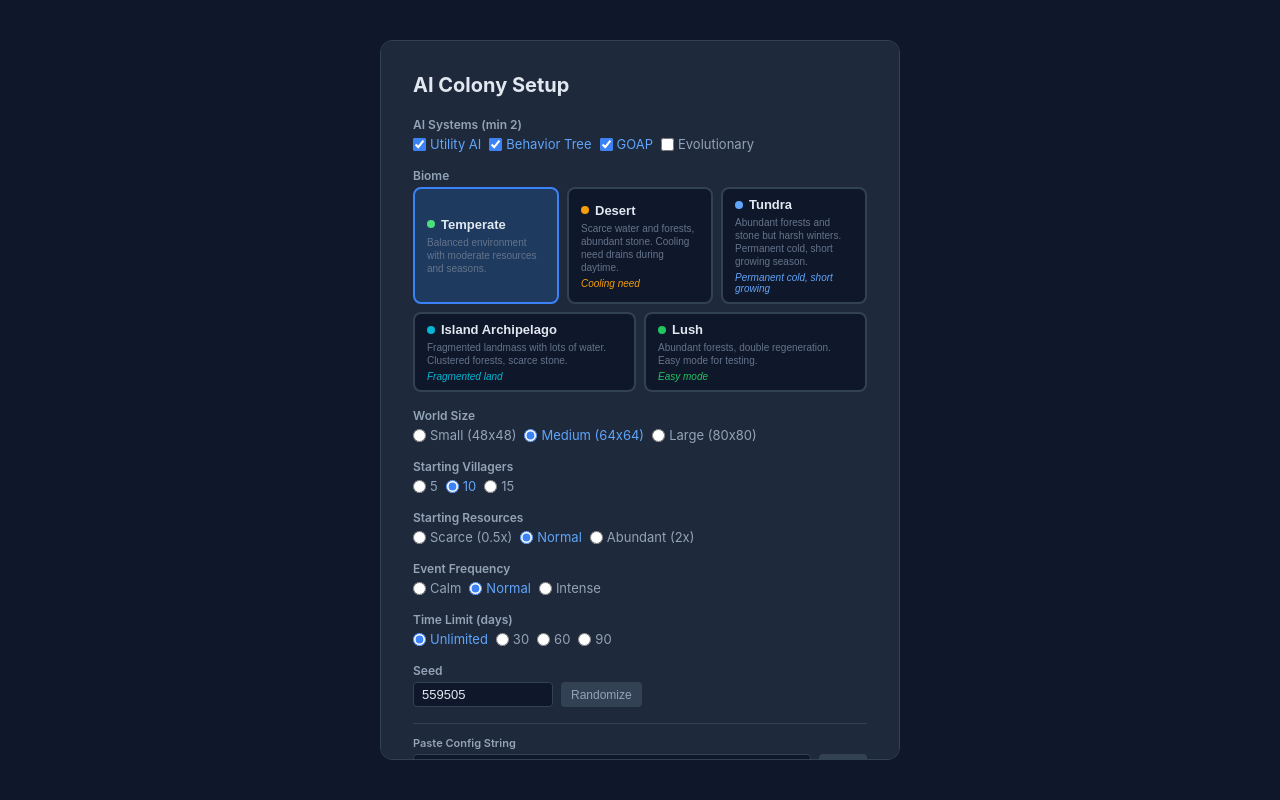
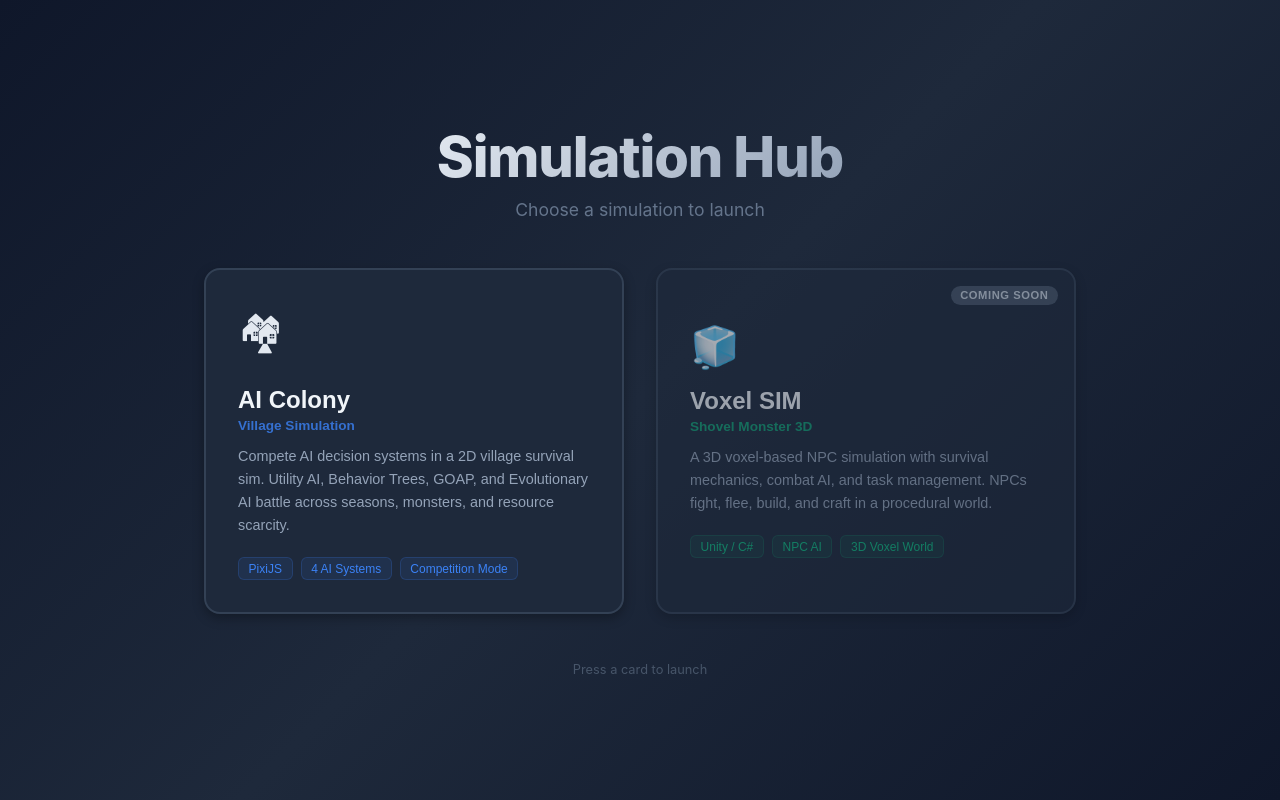
Before and after one commit to TiberiousDoom/AI-Colony, a React (Vite) app: page / in a window 1280 px wide. Built offline with nearby package versions, Linux system fonts and the light colour scheme.

Commit message:
Add landing page to choose between AI Colony and Voxel SIM
New LandingPage component with card-based selection UI. AI Colony
launches the existing app; Voxel SIM shows a placeholder until
the web version is ready.

https://claude.ai/code/session_01STmroHcGwgjC6KC4TEgeKQ

```diff
--- a/src/main.tsx
+++ b/src/main.tsx
@@ -1,9 +1,56 @@
-import { StrictMode } from 'react'
+import { StrictMode, useState } from 'react'
 import { createRoot } from 'react-dom/client'
+import { LandingPage } from './views/LandingPage.tsx'
 import App from './App.tsx'
+
+function Root() {
+  const [selectedApp, setSelectedApp] = useState<'colony' | 'voxel' | null>(null)
+
+  if (!selectedApp) {
+    return <LandingPage onSelect={setSelectedApp} />
+  }
+
+  if (selectedApp === 'colony') {
+    return <App />
+  }
+
+  // Voxel SIM placeholder — will be replaced with actual app
+  return (
+    <div style={{
+      display: 'flex',
+      flexDirection: 'column',
+      alignItems: 'center',
+      justifyContent: 'center',
+      height: '100vh',
+      background: '#0f172a',
+      color: '#e2e8f0',
+      gap: '1.5rem',
+    }}>
+      <span style={{ fontSize: '4rem' }}>🧊</span>
+      <h1 style={{ fontSize: '2rem', fontWeight: 700 }}>Voxel SIM</h1>
+      <p style={{ color: '#64748b', maxWidth: '400px', textAlign: 'center', lineHeight: 1.6 }}>
+        Shovel Monster 3D is a Unity project. This launcher will be updated once the web version is available.
+      </p>
+      <button
+        onClick={() => setSelectedApp(null)}
+        style={{
+          background: '#334155',
+          border: '1px solid #475569',
+          color: '#e2e8f0',
+          padding: '0.6rem 1.5rem',
+          borderRadius: '8px',
+          cursor: 'pointer',
+          fontSize: '0.9rem',
+        }}
+      >
+        Back to Hub
+      </button>
+    </div>
+  )
+}
 
 createRoot(document.getElementById('root')!).render(
   <StrictMode>
-    <App />
+    <Root />
   </StrictMode>,
 )
--- /dev/null
+++ b/src/views/LandingPage.tsx
@@ -0,0 +1,176 @@
+import { useState } from 'react'
+
+interface LandingPageProps {
+  onSelect: (app: 'colony' | 'voxel') => void
+}
+
+const cards = [
+  {
+    id: 'colony' as const,
+    title: 'AI Colony',
+    subtitle: 'Village Simulation',
+    description: 'Compete AI decision systems in a 2D village survival sim. Utility AI, Behavior Trees, GOAP, and Evolutionary AI battle across seasons, monsters, and resource scarcity.',
+    icon: '🏘',
+    accent: '#3b82f6',
+    tags: ['PixiJS', '4 AI Systems', 'Competition Mode'],
+  },
+  {
+    id: 'voxel' as const,
+    title: 'Voxel SIM',
+    subtitle: 'Shovel Monster 3D',
+    description: 'A 3D voxel-based NPC simulation with survival mechanics, combat AI, and task management. NPCs fight, flee, build, and craft in a procedural world.',
+    icon: '🧊',
+    accent: '#10b981',
+    tags: ['Unity / C#', 'NPC AI', '3D Voxel World'],
+    comingSoon: true,
+  },
+] as const
+
+export function LandingPage({ onSelect }: LandingPageProps) {
+  const [hovered, setHovered] = useState<string | null>(null)
+
+  return (
+    <div style={{
+      display: 'flex',
+      flexDirection: 'column',
+      alignItems: 'center',
+      justifyContent: 'center',
+      height: '100vh',
+      background: 'linear-gradient(135deg, #0f172a 0%, #1e293b 50%, #0f172a 100%)',
+      padding: '2rem',
+      gap: '3rem',
+    }}>
+      <div style={{ textAlign: 'center' }}>
+        <h1 style={{
+          fontSize: 'clamp(2rem, 5vw, 3.5rem)',
+          fontWeight: 800,
+          background: 'linear-gradient(135deg, #e2e8f0, #94a3b8)',
+          WebkitBackgroundClip: 'text',
+          WebkitTextFillColor: 'transparent',
+          marginBottom: '0.5rem',
+          letterSpacing: '-0.02em',
+        }}>
+          Simulation Hub
+        </h1>
+        <p style={{ color: '#64748b', fontSize: 'clamp(0.9rem, 2vw, 1.1rem)' }}>
+          Choose a simulation to launch
+        </p>
+      </div>
+
+      <div style={{
+        display: 'flex',
+        gap: '2rem',
+        flexWrap: 'wrap',
+        justifyContent: 'center',
+        maxWidth: '900px',
+        width: '100%',
+      }}>
+        {cards.map(card => {
+          const isHovered = hovered === card.id
+          const disabled = 'comingSoon' in card && card.comingSoon
+
+          return (
+            <button
+              key={card.id}
+              onClick={() => !disabled && onSelect(card.id)}
+              onMouseEnter={() => setHovered(card.id)}
+              onMouseLeave={() => setHovered(null)}
+              style={{
+                flex: '1 1 340px',
+                maxWidth: '420px',
+                background: isHovered && !disabled
+                  ? `linear-gradient(135deg, ${card.accent}15, ${card.accent}08)`
+                  : '#1e293b',
+                border: `2px solid ${isHovered && !disabled ? card.accent : '#334155'}`,
+                borderRadius: '16px',
+                padding: '2rem',
+                cursor: disabled ? 'default' : 'pointer',
+                textAlign: 'left',
+                color: '#e2e8f0',
+                transition: 'all 0.2s ease',
+                transform: isHovered && !disabled ? 'translateY(-4px)' : 'none',
+                boxShadow: isHovered && !disabled
+                  ? `0 12px 40px ${card.accent}20`
+                  : '0 4px 12px rgba(0,0,0,0.3)',
+                opacity: disabled ? 0.6 : 1,
+                position: 'relative',
+                overflow: 'hidden',
+              }}
+            >
+              {disabled && (
+                <span style={{
+                  position: 'absolute',
+                  top: '1rem',
+                  right: '1rem',
+                  background: '#475569',
+                  color: '#cbd5e1',
+                  fontSize: '0.7rem',
+                  fontWeight: 600,
+                  padding: '0.2rem 0.6rem',
+                  borderRadius: '999px',
+                  textTransform: 'uppercase',
+                  letterSpacing: '0.05em',
+                }}>
+                  Coming Soon
+                </span>
+              )}
+
+              <div style={{ fontSize: '2.5rem', marginBottom: '1rem' }}>
+                {card.icon}
+              </div>
+
+              <h2 style={{
+                fontSize: '1.5rem',
+                fontWeight: 700,
+                marginBottom: '0.25rem',
+                color: isHovered && !disabled ? card.accent : '#f1f5f9',
+                transition: 'color 0.2s ease',
+              }}>
+                {card.title}
+              </h2>
+
+              <p style={{
+                fontSize: '0.85rem',
+                color: card.accent,
+                fontWeight: 600,
+                marginBottom: '0.75rem',
+                opacity: 0.8,
+              }}>
+                {card.subtitle}
+              </p>
+
+              <p style={{
+                fontSize: '0.9rem',
+                color: '#94a3b8',
+                lineHeight: 1.6,
+                marginBottom: '1.25rem',
+              }}>
+                {card.description}
+              </p>
+
+              <div style={{ display: 'flex', gap: '0.5rem', flexWrap: 'wrap' }}>
+                {card.tags.map(tag => (
+                  <span key={tag} style={{
+                    fontSize: '0.75rem',
+                    padding: '0.2rem 0.6rem',
+                    borderRadius: '6px',
+                    background: `${card.accent}18`,
+                    color: card.accent,
+                    fontWeight: 500,
+                    border: `1px solid ${card.accent}30`,
+                  }}>
+                    {tag}
+                  </span>
+                ))}
+              </div>
+            </button>
+          )
+        })}
+      </div>
+
+      <p style={{ color: '#475569', fontSize: '0.8rem' }}>
+        Press a card to launch
+      </p>
+    </div>
+  )
+}
```
